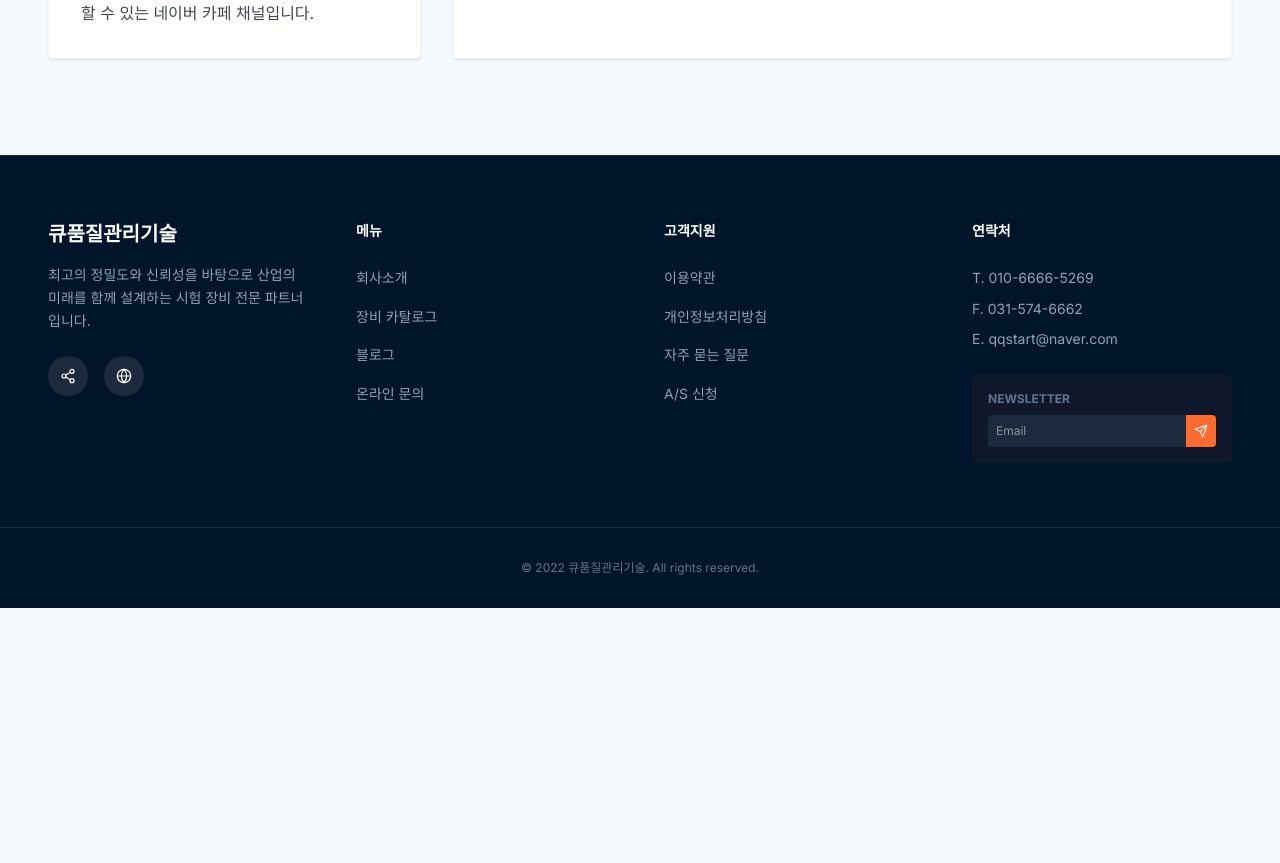
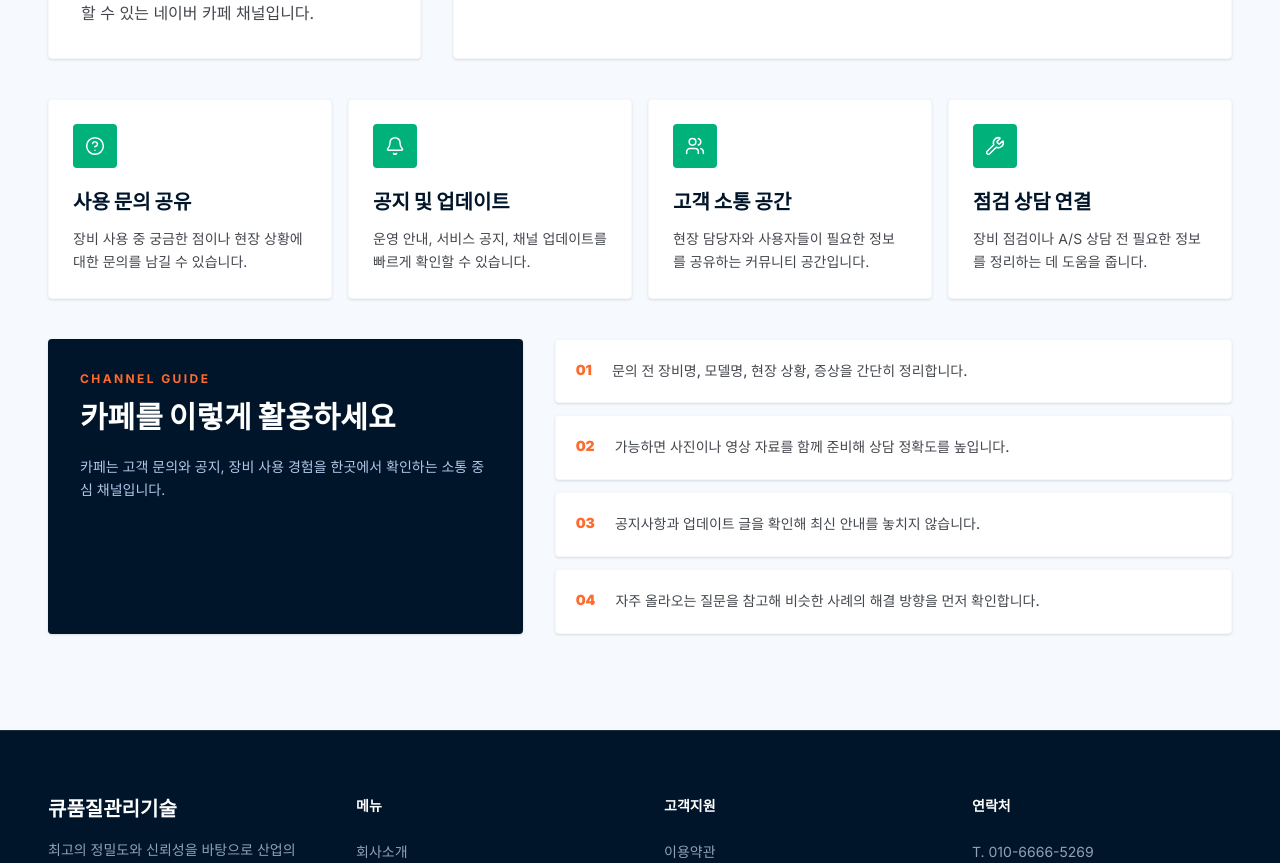
Before and after one commit to PASSAGATE/qqualitytech, a Next.js app: page /blog/cafe in a window 1280 px wide. Shown: the part 1014-1877 px from the top of the page. Before the commit the page ends 1622 px from the top, so only its background shows below. Built offline with nearby package versions, Linux system fonts and the light colour scheme; no server answers.

Commit message:
Expand promotion channel pages

```diff
--- a/app/blog/promotion-channel-page.tsx
+++ b/app/blog/promotion-channel-page.tsx
@@ -1,9 +1,28 @@
 import Image from "next/image";
 import Link from "next/link";
 import type { LucideIcon } from "lucide-react";
-import { ExternalLink, MessagesSquare, Newspaper, Play } from "lucide-react";
+import {
+  Bell,
+  BookOpenCheck,
+  ClipboardCheck,
+  ExternalLink,
+  FileText,
+  HelpCircle,
+  MessagesSquare,
+  Newspaper,
+  Play,
+  SearchCheck,
+  Users,
+  Wrench,
+} from "lucide-react";
 import { SiteFooter } from "../../components/site-footer";
 import { SiteHeader } from "../../components/site-header";
+
+type PromotionDetail = {
+  description: string;
+  icon: LucideIcon;
+  title: string;
+};
 
 type PromotionChannel = {
   activeHref: string;
@@ -13,6 +32,10 @@ type PromotionChannel = {
   ctaLabel: string;
   description: string;
   eyebrow: string;
+  guideDescription: string;
+  guideItems: readonly string[];
+  guideTitle: string;
+  highlights: readonly PromotionDetail[];
   icon: LucideIcon;
   label: string;
   title: string;
@@ -29,6 +52,41 @@ export const promotionChannels = {
     description:
       "시험 장비 소개 영상과 현장 실무 팁을 영상으로 확인할 수 있는 공식 채널입니다.",
     eyebrow: "Video Channel",
+    guideDescription:
+      "영상은 장비를 처음 접하는 담당자 교육이나 현장 점검 전 사전 확인 자료로 활용하기 좋습니다.",
+    guideItems: [
+      "장비 사용 전 기본 구성과 작동 흐름을 먼저 확인합니다.",
+      "현장 점검 전에 품질검사 절차와 주의사항을 영상으로 공유합니다.",
+      "신규 담당자 교육 시 반복 설명이 필요한 부분을 영상 자료로 보완합니다.",
+      "문의 전 관련 영상을 확인하면 증상 설명과 상담이 더 빨라집니다.",
+    ],
+    guideTitle: "영상을 이렇게 활용하세요",
+    highlights: [
+      {
+        description:
+          "시험장비의 구성, 사용 목적, 현장 적용 방식을 영상으로 쉽게 확인합니다.",
+        icon: Play,
+        title: "장비 소개 영상",
+      },
+      {
+        description:
+          "품질검사 흐름과 사전 점검 포인트를 현장 담당자 눈높이로 정리합니다.",
+        icon: ClipboardCheck,
+        title: "검사 절차 안내",
+      },
+      {
+        description:
+          "장비 운용 중 자주 발생하는 상황과 확인해야 할 항목을 소개합니다.",
+        icon: SearchCheck,
+        title: "실무 체크포인트",
+      },
+      {
+        description:
+          "담당자 교육과 내부 공유에 활용할 수 있는 짧은 콘텐츠를 제공합니다.",
+        icon: BookOpenCheck,
+        title: "교육 자료 활용",
+      },
+    ],
     icon: Play,
     label: "유튜브",
     title: "유튜브 채널",
@@ -43,6 +101,41 @@ export const promotionChannels = {
     description:
       "품질관리 트렌드, 시험 장비 운용 팁, 현장 적용 사례를 정리하는 공식 블로그입니다.",
     eyebrow: "Official Channel",
+    guideDescription:
+      "블로그는 품질관리 문서 작성, 시험장비 운용, 현장 대응 흐름을 차근차근 확인하는 실무형 자료실입니다.",
+    guideItems: [
+      "공정 시작 전 품질관리계획서와 시험·검사 준비 항목을 확인합니다.",
+      "시험 기준이나 장비 운용 방법이 헷갈릴 때 관련 글로 흐름을 먼저 파악합니다.",
+      "현장 사례를 참고해 반복되는 품질 리스크와 예방 포인트를 정리합니다.",
+      "팀 내부 교육 자료나 고객 안내 자료로 필요한 글을 공유합니다.",
+    ],
+    guideTitle: "블로그를 이렇게 활용하세요",
+    highlights: [
+      {
+        description:
+          "건설 품질관리 기준과 업무 흐름을 실무자가 이해하기 쉬운 언어로 풀어냅니다.",
+        icon: BookOpenCheck,
+        title: "품질관리 기준 해설",
+      },
+      {
+        description:
+          "시험장비 점검, 보관, 운용 시 놓치기 쉬운 관리 포인트를 정리합니다.",
+        icon: Wrench,
+        title: "시험장비 운용 팁",
+      },
+      {
+        description:
+          "현장에서 자주 마주치는 품질 이슈와 대응 방향을 사례 중심으로 소개합니다.",
+        icon: FileText,
+        title: "현장 사례 정리",
+      },
+      {
+        description:
+          "착공부터 준공까지 필요한 품질 문서와 준비 항목을 체크할 수 있습니다.",
+        icon: ClipboardCheck,
+        title: "서류 준비 체크",
+      },
+    ],
     icon: Newspaper,
     label: "블로그",
     title: "네이버 블로그",
@@ -56,6 +149,41 @@ export const promotionChannels = {
     description:
       "사용자 문의, 공지사항, 커뮤니티 소식을 확인할 수 있는 네이버 카페 채널입니다.",
     eyebrow: "Community",
+    guideDescription:
+      "카페는 고객 문의와 공지, 장비 사용 경험을 한곳에서 확인하는 소통 중심 채널입니다.",
+    guideItems: [
+      "문의 전 장비명, 모델명, 현장 상황, 증상을 간단히 정리합니다.",
+      "가능하면 사진이나 영상 자료를 함께 준비해 상담 정확도를 높입니다.",
+      "공지사항과 업데이트 글을 확인해 최신 안내를 놓치지 않습니다.",
+      "자주 올라오는 질문을 참고해 비슷한 사례의 해결 방향을 먼저 확인합니다.",
+    ],
+    guideTitle: "카페를 이렇게 활용하세요",
+    highlights: [
+      {
+        description:
+          "장비 사용 중 궁금한 점이나 현장 상황에 대한 문의를 남길 수 있습니다.",
+        icon: HelpCircle,
+        title: "사용 문의 공유",
+      },
+      {
+        description:
+          "운영 안내, 서비스 공지, 채널 업데이트를 빠르게 확인할 수 있습니다.",
+        icon: Bell,
+        title: "공지 및 업데이트",
+      },
+      {
+        description:
+          "현장 담당자와 사용자들이 필요한 정보를 공유하는 커뮤니티 공간입니다.",
+        icon: Users,
+        title: "고객 소통 공간",
+      },
+      {
+        description:
+          "장비 점검이나 A/S 상담 전 필요한 정보를 정리하는 데 도움을 줍니다.",
+        icon: Wrench,
+        title: "점검 상담 연결",
+      },
+    ],
     icon: MessagesSquare,
     label: "카페",
     title: "네이버 카페",
@@ -204,6 +332,57 @@ export function PromotionChannelPage({
                 </Link>
               </article>
             </div>
+
+            <div className="mt-10 grid grid-cols-1 gap-4 md:grid-cols-2 xl:grid-cols-4">
+              {channel.highlights.map((highlight) => (
+                <article
+                  key={highlight.title}
+                  className="rounded-sm border border-outline-variant/15 bg-white p-6 shadow-sm transition-colors hover:border-secondary/50"
+                >
+                  <span
+                    className={`mb-5 inline-flex h-11 w-11 items-center justify-center rounded-sm text-white ${channel.ctaClassName}`}
+                  >
+                    <Icon icon={highlight.icon} className="size-5" />
+                  </span>
+                  <h3 className="text-xl font-black text-primary">
+                    {highlight.title}
+                  </h3>
+                  <p className="mt-3 text-sm leading-relaxed text-on-surface-variant">
+                    {highlight.description}
+                  </p>
+                </article>
+              ))}
+            </div>
+
+            <div className="mt-10 grid grid-cols-1 gap-8 lg:grid-cols-12">
+              <article className="rounded-sm bg-primary p-8 text-white shadow-sm lg:col-span-5">
+                <p className="text-xs font-bold uppercase tracking-[0.2em] text-secondary">
+                  Channel Guide
+                </p>
+                <h3 className="mt-3 text-3xl font-black leading-tight">
+                  {channel.guideTitle}
+                </h3>
+                <p className="mt-5 text-sm leading-relaxed text-on-primary-container">
+                  {channel.guideDescription}
+                </p>
+              </article>
+
+              <div className="space-y-3 lg:col-span-7">
+                {channel.guideItems.map((item, index) => (
+                  <div
+                    key={item}
+                    className="flex gap-5 rounded-sm border border-outline-variant/15 bg-white p-5 shadow-sm"
+                  >
+                    <span className="shrink-0 text-sm font-black text-secondary">
+                      {String(index + 1).padStart(2, "0")}
+                    </span>
+                    <p className="text-sm font-medium leading-relaxed text-on-surface-variant">
+                      {item}
+                    </p>
+                  </div>
+                ))}
+              </div>
+            </div>
           </div>
         </section>
       </main>
```
